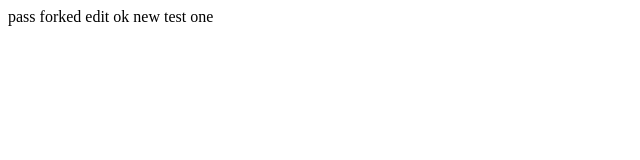
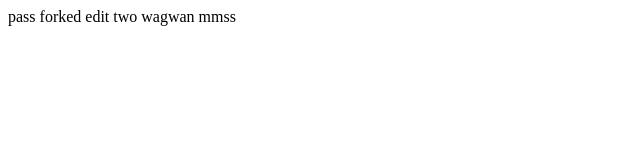
Before and after one commit to TilahunFeyissa/git-practice, a plain HTML site: page index.html in a window 1280 px wide. Shown: the full height of the page, 0-640 px from the left. Drawn offline with Linux system fonts and the light colour scheme.

Commit message:
reverted

```diff
--- a/index.html
+++ b/index.html
@@ -7,6 +7,8 @@
     <title>Document</title>
 </head>
 <body>
-    pass forked edit ok new test one
+
+    pass forked edit two wagwan mmss
+
 </body>
 </html>
```
